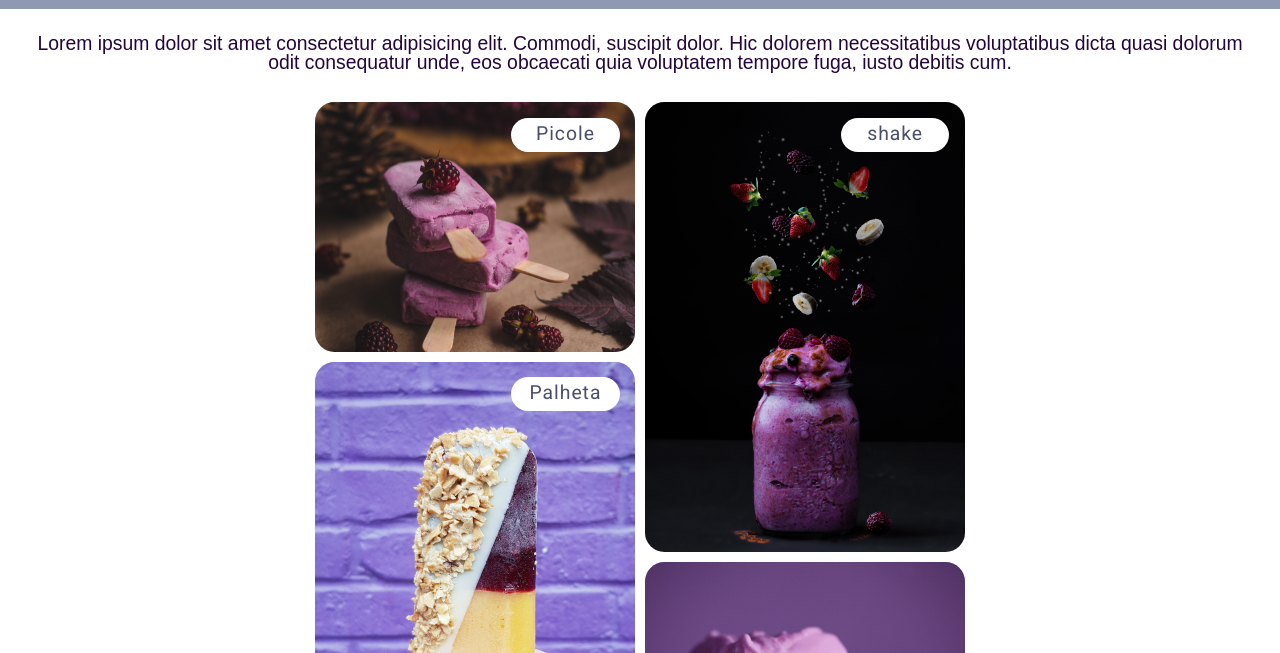
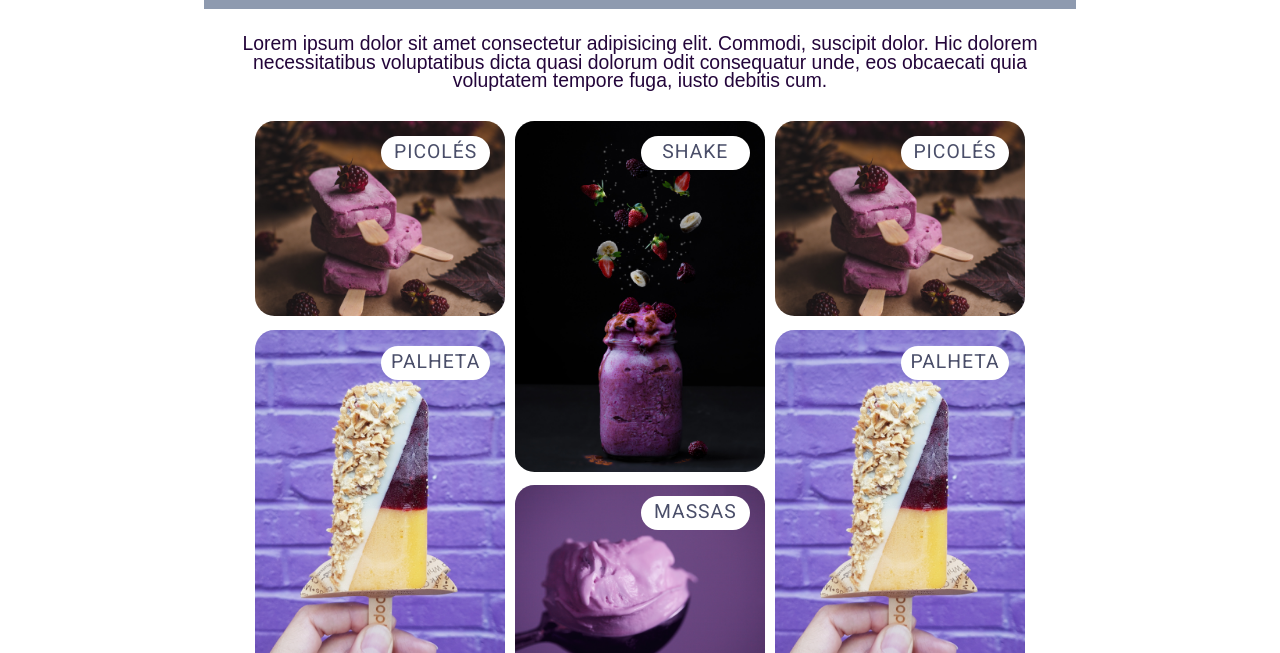
Before and after one commit to thamirespieve/space-cream, a plain HTML site: page index.html in a window 1280 px wide. Shown: the part 299-952 px from the top of the page. Drawn offline with nearby package versions, Linux system fonts and the light colour scheme; a web font is replaced by a local one.

Commit message:
feat: medias 900px

```diff
--- a/index.html
+++ b/index.html
@@ -34,7 +34,7 @@
       <main>
         <div class="card-wrapper">
           <div class="card">
-            <span>Picole</span>
+            <span>Picolés</span>
             <img src="./assets/sorvete1.png" alt="" />
           </div>
           <div class="card">
@@ -42,10 +42,18 @@
             <img src="./assets/sorvete2.png" alt="" />
           </div>
           <div class="card">
-            <span>Massa</span>
+            <span>Massas</span>
             <img src="./assets/sorvete3.png" alt="" />
           </div>
           <div class="card">
+            <span>Palheta</span>
+            <img src="./assets/sorvete4.png" alt="" />
+          </div>
+          <div class="card-desktop">
+            <span>Picolés</span>
+            <img src="./assets/sorvete1.png" alt="" />
+          </div>
+          <div class="card-desktop">
             <span>Palheta</span>
             <img src="./assets/sorvete4.png" alt="" />
           </div>
--- a/style.css
+++ b/style.css
@@ -100,7 +100,8 @@ main .card-wrapper{
   gap: 3.2rem;
 }
 
-main .card {
+main .card,
+main .card-desktop {
 
   display: flex;
   flex-direction: column;
@@ -110,13 +111,15 @@ main .card {
 
 }
 
-main .card:hover {
+main .card:hover,
+main .card-desktop:hover {
   transform: scale(1.1);
 
 }
 
 
-main .card img {
+main .card img,
+main .card-desktop img {
   border-radius: 2rem;
 
 
@@ -126,12 +129,14 @@ main .card img {
   transition: all 300ms;
 }
 
-main .card img:hover{
+main .card img:hover,
+main .card-desktop img:hover{
   opacity: 0.4;
   z-index: -1;
 }
 
-main .card span {
+main .card span,
+main .card-desktop span {
 
   font-family: var(--ff-body);
   color: var(--fc-span);
@@ -140,7 +145,7 @@ main .card span {
   text-align: center;
   line-height: 3.4rem;
   letter-spacing: 0.05em;
-
+  text-transform: uppercase;
   background: white;
 
   width:11.2rem;
@@ -157,6 +162,10 @@ main .card span {
 
   transition: all 350ms;
 
+}
+
+main .card-desktop{
+  display: none;
 }
 
 /* ---------------------------------- FOOTER --------------------*/
@@ -220,13 +229,23 @@ footer a {
 
 /* ---------------------------------- MEDIAS --------------------*/
 
-@media (min-width:700px) {
+@media (min-width:600px) {
+  body .page {
+    max-width:60rem ;
+
+    margin: 0 auto;
+  }
+
   header p {
 
     padding: 2.6rem 3.2rem 0;
 
   }
 
+  main .card img,
+  main .card-desktop img{
+    width: 250px;
+  }
 
   main .card-wrapper{
     display: grid;
@@ -236,8 +255,67 @@ footer a {
     justify-content: center;
 
     grid-template-areas: 'picole shake' 'palheta massa';
-   grid-auto-rows: 250px 450px 450px 250px;
 
+    grid-auto-rows: 196px 352px ;
+
+  }
+
+  main .card-wrapper .card:nth-child(1){
+    grid-area: picole;
+  }
+  main .card-wrapper .card:nth-child(2){
+    grid-area: shake;
+  }
+  main .card-wrapper .card:nth-child(3){
+    grid-area: massa;
+    justify-content: end;
+
+  }
+
+  main .card-wrapper .card:nth-child(4){
+    grid-area: palheta;
+
+  }
+
+  main .card:hover {
+    transform: scale(1.04);
+
+  }
+
+  main .card.card:nth-child(3) span {
+    top: 43%;
+  }
+
+}
+@media (min-width:900px) {
+  body .page {
+    max-width:90rem ;
+
+    margin: 0 auto;
+  }
+
+  header p {
+
+    padding: 2.6rem 3.2rem 0;
+
+  }
+
+  main .card-wrapper{
+    display: grid;
+
+    object-fit: contain;
+    gap:1rem;
+
+    justify-content: center;
+
+    grid-template-areas: 'picole shake picole2' 'palheta massa palheta2';
+
+    grid-auto-rows: 200px 350px ;
+
+  }
+
+  main .card-desktop{
+    display: block;
   }
 
   main .card-wrapper .card:nth-child(1){
@@ -256,6 +334,14 @@ footer a {
 
 
   }
+  main .card-wrapper .card-desktop:nth-child(1){
+    grid-area: palheta2;
+
+  }
+  main .card-wrapper .card-desktop:nth-child(2){
+    grid-area: palheta2;
+
+  }
 
 
 }
```
